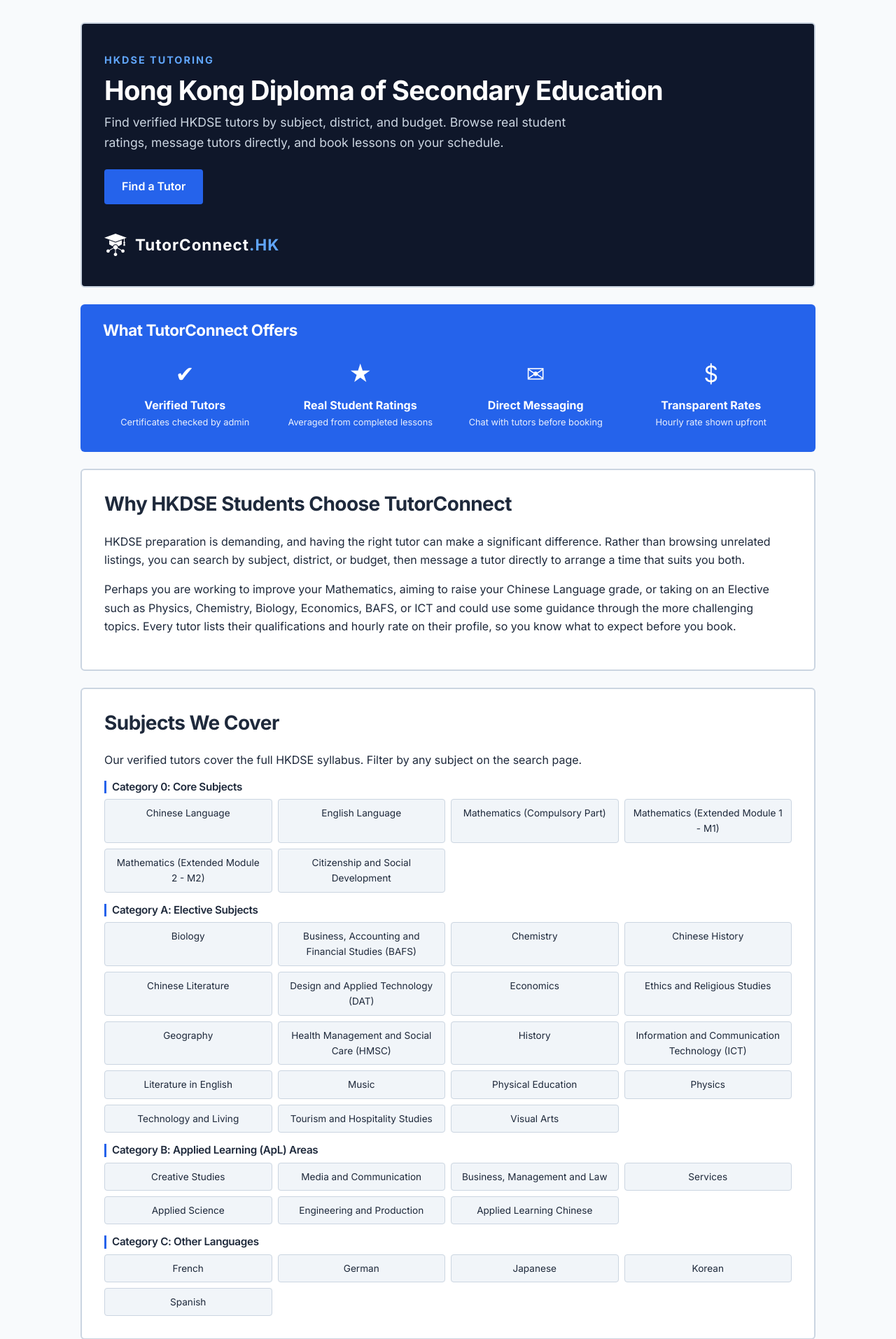
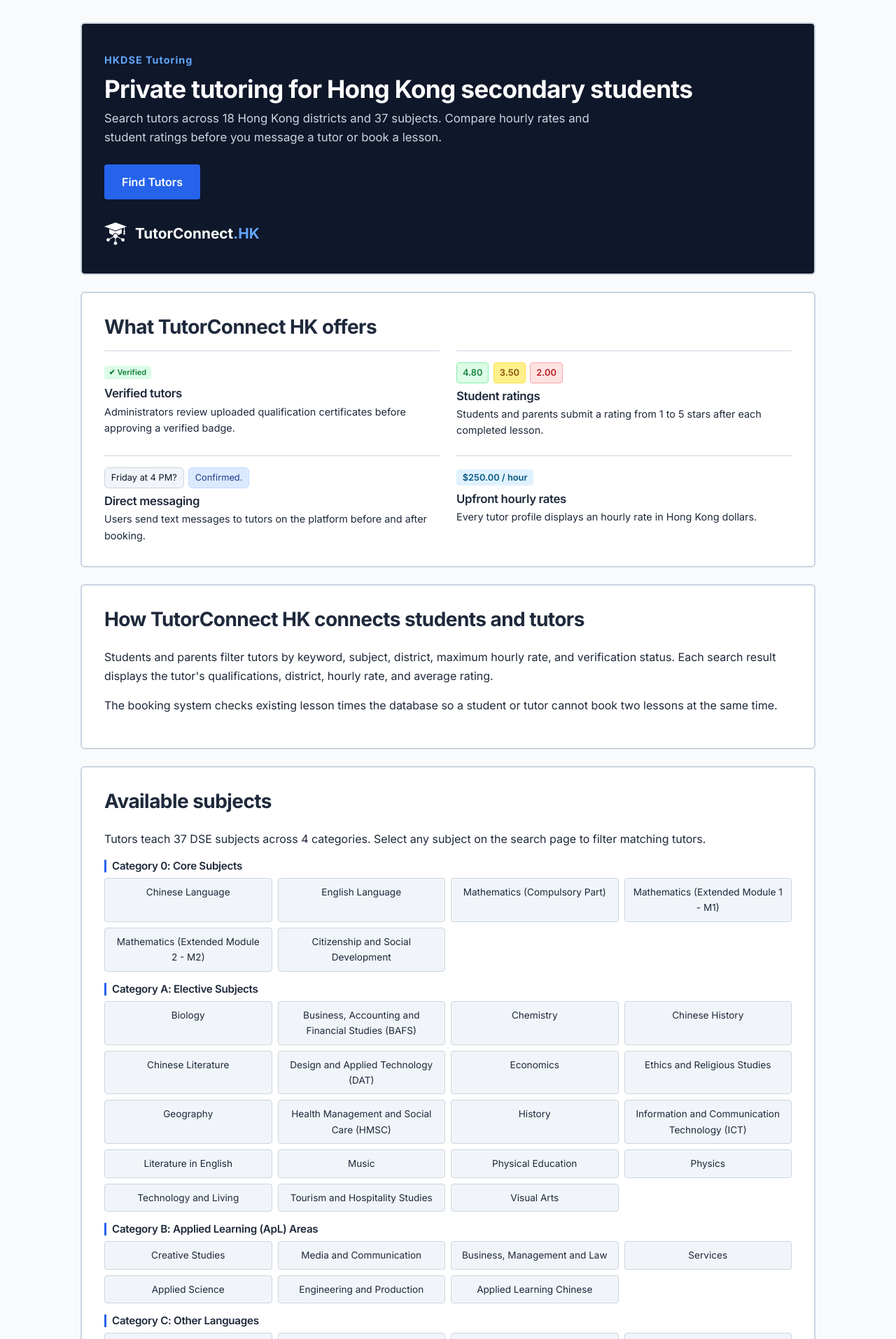
Before and after one commit to zox3y/tutorconnect_hk, a PHP site: page / in a window 1280 px wide. Shown: the part 85-1999 px from the top of the page at 70% size. Run offline with PHP 8.4, Linux system fonts and the light colour scheme; data comes from the database, SQL or seed files in the repository.

Commit message:
Update home.php

```diff
--- a/pages/home.php
+++ b/pages/home.php
@@ -3,60 +3,76 @@ $total_districts = 0;
 foreach ($hk_regions as $region => $districts) {
   $total_districts = $total_districts + count($districts);
 }
+$total_regions = count($hk_regions);
+
+$total_subjects = 0;
+foreach ($subjects as $category_name => $subjs) {
+  $total_subjects = $total_subjects + count($subjs);
+}
+$total_categories = count($subjects);
 ?>
 
-<!-- top banner panel -->
 <div style="background-color: var(--nav-bg); color: var(--nav-text); padding: 2.5rem 2rem; border-radius: 6px; margin-bottom: 1.5rem; border: 2px solid var(--border-color);">
-  <p style="font-size: 0.9rem; color: #60a5fa; margin: 0 0 0.5rem 0; font-weight: bold; letter-spacing: 2px;">HKDSE TUTORING</p>
-  <h1 style="font-size: 2.4rem; margin: 0 0 0.5rem 0; color: #ffffff; line-height: 1.2;">Hong Kong Diploma of Secondary Education</h1>
-  <p style="font-size: 1.1rem; margin: 0 0 1.5rem 0; color: #cbd5e1; max-width: 720px;">Find verified HKDSE tutors by subject, district, and budget. Browse real student ratings, message tutors directly, and book lessons on your schedule.</p>
-  <a href="?page=search" class="btn-primary" style="padding: 0.8rem 1.5rem; font-size: 1rem;">Find a Tutor</a>
+  <p style="font-size: 0.9rem; color: #60a5fa; margin: 0 0 0.5rem 0; font-weight: bold; letter-spacing: 1px;">HKDSE Tutoring</p>
+  <h1 style="font-size: 2.2rem; margin: 0 0 0.5rem 0; color: #ffffff; line-height: 1.2;">Private tutoring for Hong Kong secondary students</h1>
+  <p style="font-size: 1.05rem; margin: 0 0 1.5rem 0; color: #cbd5e1; max-width: 720px;">Search tutors across <?= $total_districts ?> Hong Kong districts and <?= $total_subjects ?> subjects. Compare hourly rates and student ratings before you message a tutor or book a lesson.</p>
+  <a href="?page=search" class="btn-primary" style="padding: 0.8rem 1.5rem; font-size: 1rem;">Find Tutors</a>
 
-  <div style="margin-top: 2.5rem; display: flex; align-items: center; gap: 0.75rem;">
-    <img src="logo.png" alt="Logo" style="height: 32px; filter: brightness(0) invert(1);">
-    <span style="font-size: 1.4rem; font-weight: bold; letter-spacing: 1px; color: #ffffff;">TutorConnect<span style="color: #60a5fa;">.HK</span></span>
+  <div style="margin-top: 2rem; display: flex; align-items: center; gap: 0.75rem;">
+    <img src="logo.png" alt="TutorConnect HK logo" style="height: 32px; filter: brightness(0) invert(1);">
+    <span style="font-size: 1.3rem; font-weight: bold; color: #ffffff;">TutorConnect<span style="color: #60a5fa;">.HK</span></span>
   </div>
 </div>
 
-<!-- features(what we offer) -->
-<div style="background-color: var(--primary-color); padding: 1.5rem 2rem; border-radius: 6px; margin-bottom: 1.5rem;">
-  <h2 style="margin: 0 0 1rem 0; color: #ffffff; font-size: 1.4rem;">What TutorConnect Offers</h2>
-  <div class="form-grid" style="gap: 1rem;">
-    <div style="text-align: center; color: #ffffff; padding: 0.5rem;">
-      <div style="font-size: 2rem; margin-bottom: 0.25rem;">✔</div>
-      <div style="font-weight: bold;">Verified Tutors</div>
-      <div style="font-size: 0.8rem; opacity: 0.9;">Certificates checked by admin</div>
+<div class="card" style="padding: 2rem;">
+  <h2 style="margin: 0 0 1rem 0;">What TutorConnect HK offers</h2>
+  <div style="display: grid; grid-template-columns: repeat(auto-fit, minmax(min(100%, 340px), 1fr)); gap: 1.5rem;">
+    <div style="border-top: 1px solid var(--border-color); padding-top: 1rem;">
+      <div style="margin-bottom: 0.5rem;">
+        <span class="verified-badge">✔ Verified</span>
+      </div>
+      <h3 style="margin: 0 0 0.25rem 0; font-size: 1.05rem;">Verified tutors</h3>
+      <p style="margin: 0; font-size: 0.9rem;">Administrators review uploaded qualification certificates before approving a verified badge.</p>
     </div>
-    <div style="text-align: center; color: #ffffff; padding: 0.5rem;">
-      <div style="font-size: 2rem; margin-bottom: 0.25rem;">★</div>
-      <div style="font-weight: bold;">Real Student Ratings</div>
-      <div style="font-size: 0.8rem; opacity: 0.9;">Averaged from completed lessons</div>
+
+    <div style="border-top: 1px solid var(--border-color); padding-top: 1rem;">
+      <div style="margin-bottom: 0.5rem; display: flex; flex-wrap: wrap; gap: 0.4rem;">
+        <span class="rating-badge rating-good" style="font-size: 0.8rem; padding: 0.2rem 0.5rem;">4.80</span>
+        <span class="rating-badge rating-okay" style="font-size: 0.8rem; padding: 0.2rem 0.5rem;">3.50</span>
+        <span class="rating-badge rating-bad" style="font-size: 0.8rem; padding: 0.2rem 0.5rem;">2.00</span>
+      </div>
+      <h3 style="margin: 0 0 0.25rem 0; font-size: 1.05rem;">Student ratings</h3>
+      <p style="margin: 0; font-size: 0.9rem;">Students and parents submit a rating from 1 to 5 stars after each completed lesson. </p>
     </div>
-    <div style="text-align: center; color: #ffffff; padding: 0.5rem;">
-      <div style="font-size: 2rem; margin-bottom: 0.25rem;">&#9993;</div>
-      <div style="font-weight: bold;">Direct Messaging</div>
-      <div style="font-size: 0.8rem; opacity: 0.9;">Chat with tutors before booking</div>
+
+    <div style="border-top: 1px solid var(--border-color); padding-top: 1rem;">
+      <div style="margin-bottom: 0.5rem; display: flex; flex-wrap: wrap; gap: 0.4rem;">
+        <span class="msg-bubble msg-received" style="font-size: 0.8rem; padding: 0.2rem 0.55rem;">Friday at 4 PM?</span>
+        <span class="msg-bubble msg-sent" style="font-size: 0.8rem; padding: 0.2rem 0.55rem;">Confirmed.</span>
+      </div>
+      <h3 style="margin: 0 0 0.25rem 0; font-size: 1.05rem;">Direct messaging</h3>
+      <p style="margin: 0; font-size: 0.9rem;">Users send text messages to tutors on the platform before and after booking.</p>
     </div>
-    <div style="text-align: center; color: #ffffff; padding: 0.5rem;">
-      <div style="font-size: 2rem; margin-bottom: 0.25rem;">$</div>
-      <div style="font-weight: bold;">Transparent Rates</div>
-      <div style="font-size: 0.8rem; opacity: 0.9;">Hourly rate shown upfront</div>
+
+    <div style="border-top: 1px solid var(--border-color); padding-top: 1rem;">
+      <div style="margin-bottom: 0.5rem;">
+        <span class="status-tag status-completed" style="font-size: 0.8rem; padding: 0.25rem 0.55rem;">$250.00 / hour</span>
+      </div>
+      <h3 style="margin: 0 0 0.25rem 0; font-size: 1.05rem;">Upfront hourly rates</h3>
+      <p style="margin: 0; font-size: 0.9rem;">Every tutor profile displays an hourly rate in Hong Kong dollars.</p>
     </div>
   </div>
 </div>
 
-<!-- (body text generated by AI)-->
-<!-- body text blcok -->
 <div class="card" style="padding: 2rem;">
-  <h2 style="margin-top: 0;">Why HKDSE Students Choose TutorConnect</h2>
-  <p>HKDSE preparation is demanding, and having the right tutor can make a significant difference. Rather than browsing unrelated listings, you can search by subject, district, or budget, then message a tutor directly to arrange a time that suits you both.</p>
-  <p>Perhaps you are working to improve your Mathematics, aiming to raise your Chinese Language grade, or taking on an Elective such as Physics, Chemistry, Biology, Economics, BAFS, or ICT and could use some guidance through the more challenging topics. Every tutor lists their qualifications and hourly rate on their profile, so you know what to expect before you book.</p>
+  <h2 style="margin-top: 0;">How TutorConnect HK connects students and tutors</h2>
+  <p>Students and parents filter tutors by keyword, subject, district, maximum hourly rate, and verification status. Each search result displays the tutor's qualifications, district, hourly rate, and average rating.</p>
+  <p>The booking system checks existing lesson times the database so a student or tutor cannot book two lessons at the same time. </p>
 </div>
 
-<!-- subject list -->
 <div class="card" style="padding: 2rem;">
-  <h2 style="margin-top: 0;">Subjects We Cover</h2>
-  <p style="margin-bottom: 1rem;">Our verified tutors cover the full HKDSE syllabus. Filter by any subject on the search page.</p>
+  <h2 style="margin-top: 0;">Available subjects</h2>
+  <p style="margin-bottom: 1rem;">Tutors teach <?= $total_subjects ?> DSE subjects across <?= $total_categories ?> categories. Select any subject on the search page to filter matching tutors.</p>
 
   <?php foreach ($subjects as $category_name => $subjs): ?>
     <h3 style="font-size: 0.95rem; margin: 1rem 0 0.5rem 0; border-left: 3px solid var(--primary-color); padding-left: 0.5rem;"><?= $category_name ?></h3>
@@ -70,43 +86,43 @@ foreach ($hk_regions as $region => $districts) {
   <?php endforeach; ?>
 </div>
 
-<!-- how to -->
 <div class="card" style="padding: 2rem;">
-  <h2 style="margin-top: 0;">How It Works</h2>
+  <h2 style="margin-top: 0;">How it works</h2>
   <div class="form-grid" style="gap: 1rem; margin-top: 1rem;">
     <div style="padding: 0.75rem; border: 1px solid var(--border-color); border-radius: 6px;">
       <div style="font-size: 1.4rem; font-weight: bold; color: var(--primary-color);">1</div>
       <strong>Create an account</strong>
-      <p style="margin: 0.25rem 0 0 0; font-size: 0.9rem;">Sign up as a Student, Parent, or Tutor. Tutor accounts can upload qualification certificates for admin verification.</p>
+      <p style="margin: 0.25rem 0 0 0; font-size: 0.9rem;">Register a Student, Parent, or Tutor account. Tutors upload qualification certificates for administrator review.</p>
     </div>
     <div style="padding: 0.75rem; border: 1px solid var(--border-color); border-radius: 6px;">
       <div style="font-size: 1.4rem; font-weight: bold; color: var(--primary-color);">2</div>
       <strong>Search for a tutor</strong>
-      <p style="margin: 0.25rem 0 0 0; font-size: 0.9rem;">Filter by keyword, subject, one of the <?= $total_districts ?> Hong Kong districts, or maximum hourly rate.</p>
+      <p style="margin: 0.25rem 0 0 0; font-size: 0.9rem;">Students and parents filter tutors by keyword, subject, maximum hourly rate, or any of the <?= $total_districts ?> Hong Kong districts.</p>
     </div>
     <div style="padding: 0.75rem; border: 1px solid var(--border-color); border-radius: 6px;">
       <div style="font-size: 1.4rem; font-weight: bold; color: var(--primary-color);">3</div>
       <strong>Book a lesson</strong>
-      <p style="margin: 0.25rem 0 0 0; font-size: 0.9rem;">Choose a date, start time, and duration (0.5 to 4 hours). The total fee is calculated from the tutor's hourly rate.</p>
+      <p style="margin: 0.25rem 0 0 0; font-size: 0.9rem;">Select a lesson date, a start time, and a duration from 0.5 to 4 hours. The system multiplies the tutor's hourly rate by the duration to set the total fee.</p>
     </div>
     <div style="padding: 0.75rem; border: 1px solid var(--border-color); border-radius: 6px;">
       <div style="font-size: 1.4rem; font-weight: bold; color: var(--primary-color);">4</div>
       <strong>Learn and review</strong>
-      <p style="margin: 0.25rem 0 0 0; font-size: 0.9rem;">Message your tutor directly. After the lesson is marked Completed, leave a star rating that updates their average.</p>
+      <p style="margin: 0.25rem 0 0 0; font-size: 0.9rem;">Send messages to your tutor to coordinate lesson details. After you mark a lesson as completed, submit a rating from 1 to 5 stars to update the tutor's average score.</p>
     </div>
   </div>
 </div>
 
-<!-- become a tutor -->
 <div class="card" style="padding: 2rem;">
-  <h2 style="margin-top: 0;">Are You an HKDSE Tutor?</h2>
-  <p>TutorConnect gives tutors a full profile page with a bio, qualifications, hourly rate, and selectable subject specialisations. Upload your certificate to apply for the <span class="verified-badge">✔ Verified</span> badge. Manage booking requests from your dashboard, and message students or parents directly through the platform.</p>
-  <a href="?page=register" class="btn-primary" style="padding: 0.6rem 1.2rem;">Become a Tutor</a>
+  <h2 style="margin-top: 0;">Register as a tutor</h2>
+  <p>Tutors create a profile page with a biography, academic qualifications, an hourly rate, and a list of subjects. You upload a certificate in PDF, JPG, JPEG, or PNG format up to 5 megabytes to apply for the <span class="verified-badge">✔ Verified</span> badge. You accept or decline booking requests on your tutor dashboard and exchange messages with students and parents.</p>
+  <a href="?page=register" class="btn-primary" style="padding: 0.6rem 1.2rem;">Create Tutor Account</a>
 </div>
 
-<!-- bottom banner -->
 <div style="background-color: var(--nav-bg); color: var(--nav-text); padding: 2rem; border-radius: 6px; margin-bottom: 1.5rem; text-align: center; border: 2px solid var(--border-color);">
-  <h2 style="margin: 0 0 0.5rem 0; color: #ffffff; font-size: 1.5rem;">Ready to start?</h2>
-  <p style="margin: 0 0 1rem 0; color: #cbd5e1;">Browse verified HKDSE tutors and book your first lesson today.</p>
-  <a href="?page=search" class="btn-primary" style="padding: 0.8rem 1.5rem;">Find Your Tutor</a>
+  <h2 style="margin: 0 0 0.5rem 0; color: #ffffff; font-size: 1.5rem;">Search tutors or create an account</h2>
+  <p style="margin: 0 0 1rem 0; color: #cbd5e1;">Browse all <?= $total_subjects ?> subjects without signing in, or log in with a Student or Parent account to message tutors and book lessons.</p>
+  <div style="display: flex; justify-content: center; gap: 0.75rem; flex-wrap: wrap;">
+    <a href="?page=search" class="btn-primary" style="padding: 0.8rem 1.5rem;">Find Tutors</a>
+    <a href="?page=register" class="btn-sec" style="padding: 0.8rem 1.5rem;">Create Account</a>
+  </div>
 </div>
```
